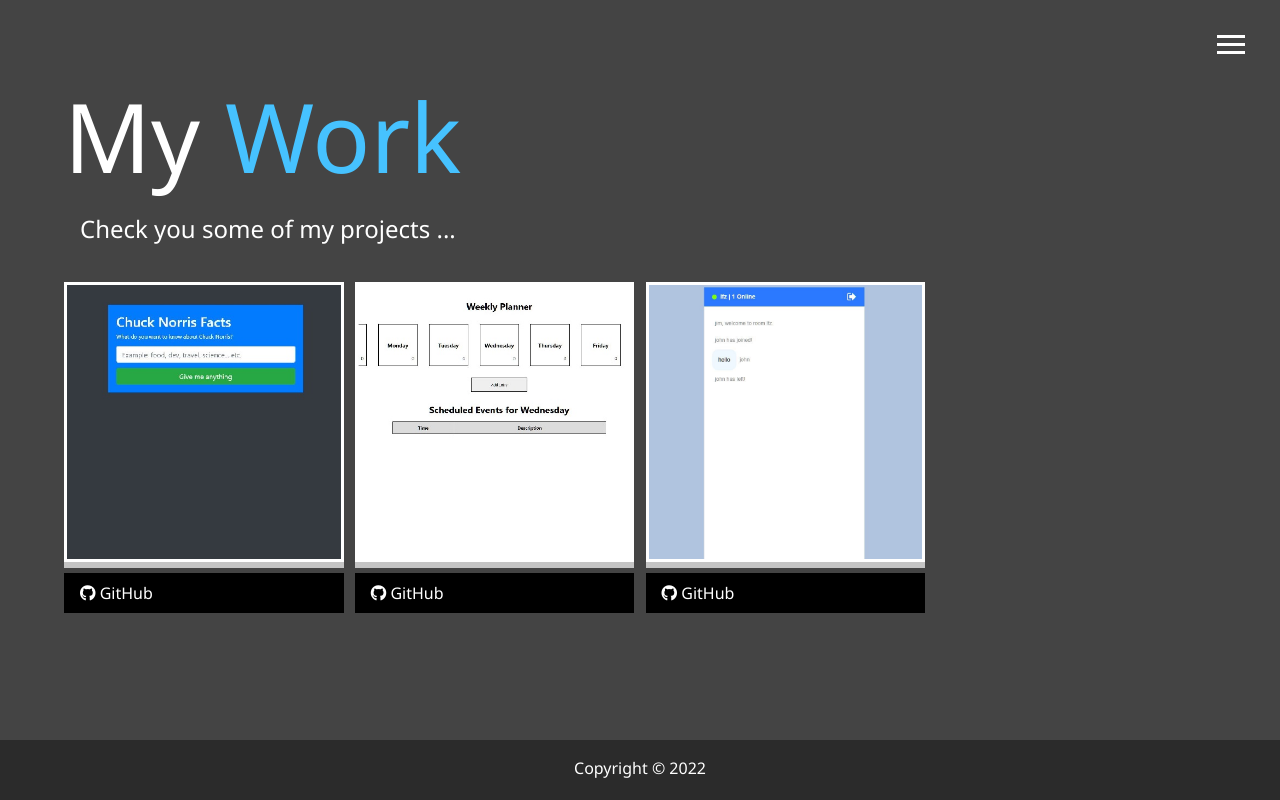
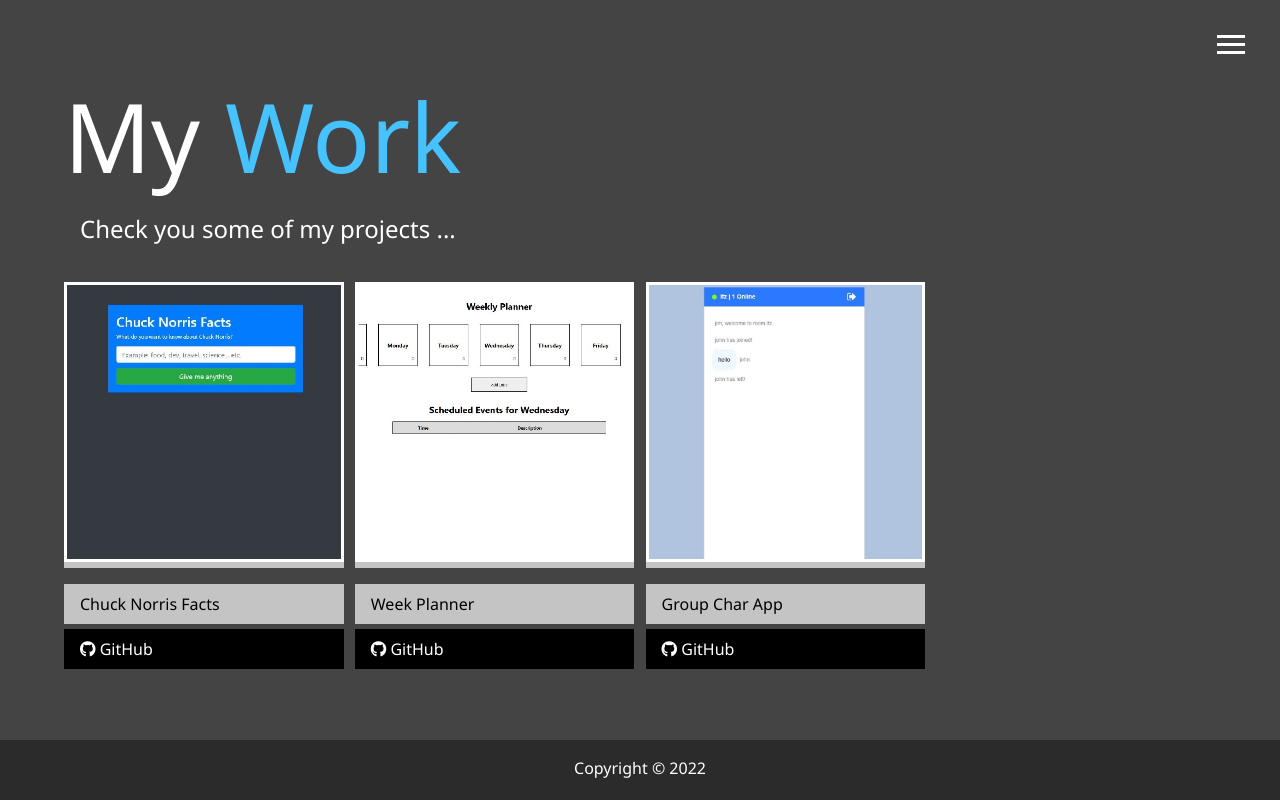
Before and after one commit to do-jonathan4/portfolio-v3, a website: page dist/work.html in a window 1280 px wide. Drawn offline with Linux system fonts and the light colour scheme.

Commit message:
added title to work pg

```diff
--- a/scss/main.scss
+++ b/scss/main.scss
@@ -172,6 +172,14 @@
   background: lighten($primary-color, 50);
   color: #333
 }
+.title {
+  display: block;
+  padding: 0.5rem 1rem;
+  border: 0;
+  margin-bottom: 0.3rem;
+  background: lighten($primary-color, 50);
+  color: set-text-color($secondary-color)
+}
 
 #main-footer {
   text-align: center;
```
Also changed, not shown: dist/css/main.css, dist/js/work.js.
